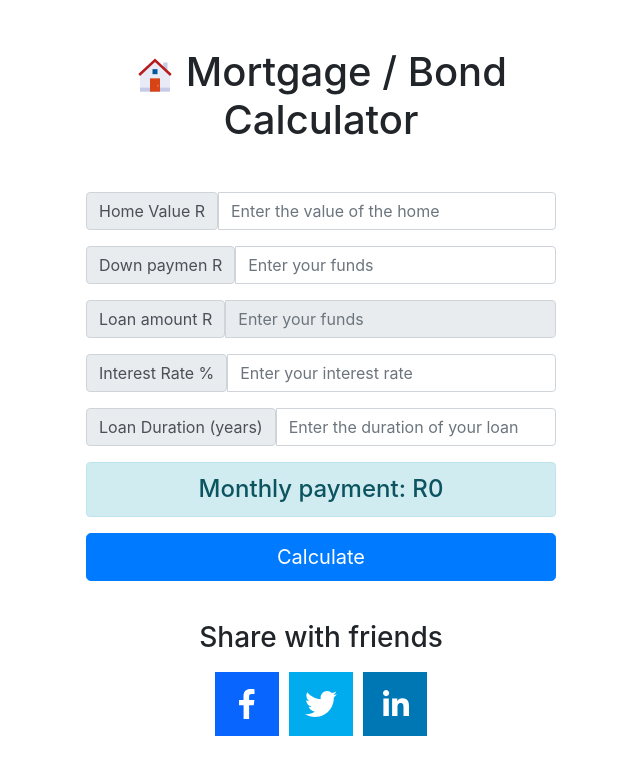
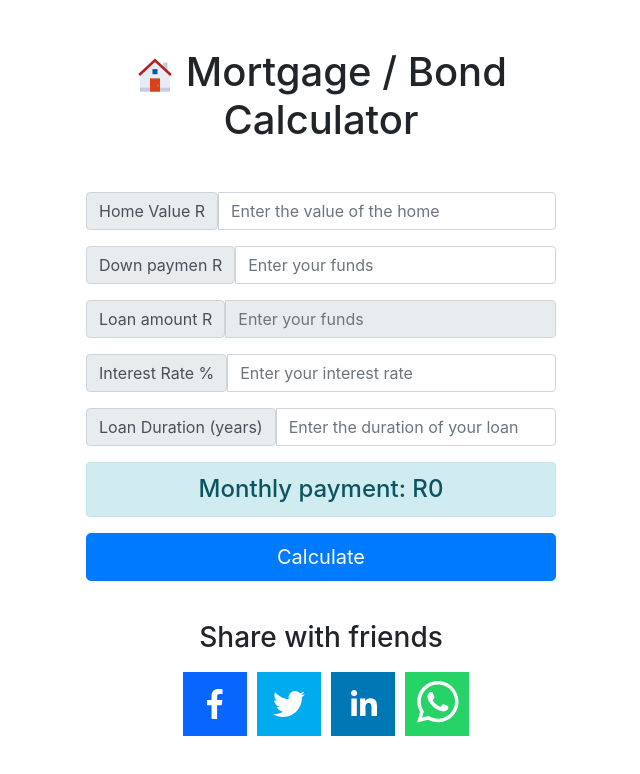
Before and after one commit to thilisadiki/bond-calculator-reactJS, a React (Create React App) app: page / in a window 1280 px wide. Shown: the top 774 px of the page, without its empty margins (319-959 px from the left). Built offline with nearby package versions, Linux system fonts and the light colour scheme.

Commit message:
Add WhatsApp button

```diff
--- a/public/index.html
+++ b/public/index.html
@@ -18,7 +18,7 @@
     <link rel="manifest" href="%PUBLIC_URL%/manifest.json" />
 
 
-    <title>React App</title>
+    <title>Bond Calculator Web App</title>
   </head>
   <body>
     <noscript>You need to enable JavaScript to run this app.</noscript>
--- a/src/ShareButtons.js
+++ b/src/ShareButtons.js
@@ -1,6 +1,6 @@
 import React from 'react';
 import './App.css';
-import { FacebookShareButton, TwitterShareButton, LinkedinShareButton, LinkedinIcon, FacebookIcon, TwitterIcon } from 'react-share';
+import { FacebookShareButton, TwitterShareButton, LinkedinShareButton, LinkedinIcon, FacebookIcon, TwitterIcon, WhatsappIcon, WhatsappShareButton } from 'react-share';
 
 
 const ShareButtons = ({ url, title, description }) => {
@@ -20,6 +20,12 @@ const ShareButtons = ({ url, title, description }) => {
       url={url} title={title} summary={description}>
        <LinkedinIcon />
       </LinkedinShareButton>
+
+      <WhatsappShareButton
+      url={url} title={title}>
+         <WhatsappIcon/>
+      </WhatsappShareButton>
+
     </div>
   );
 };
```
Also changed, not shown: public/manifest.json.
